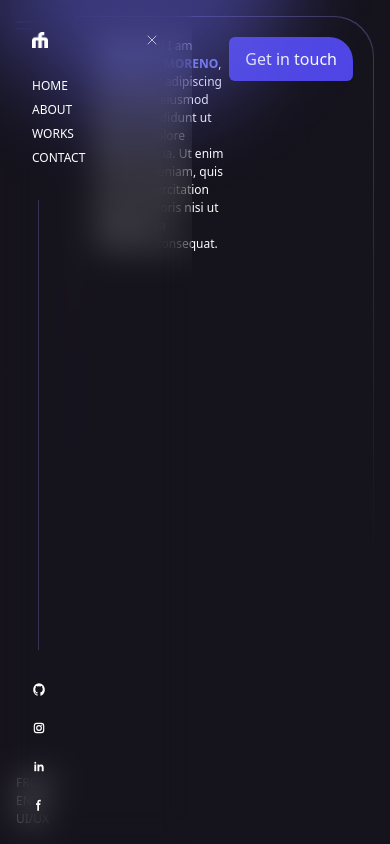
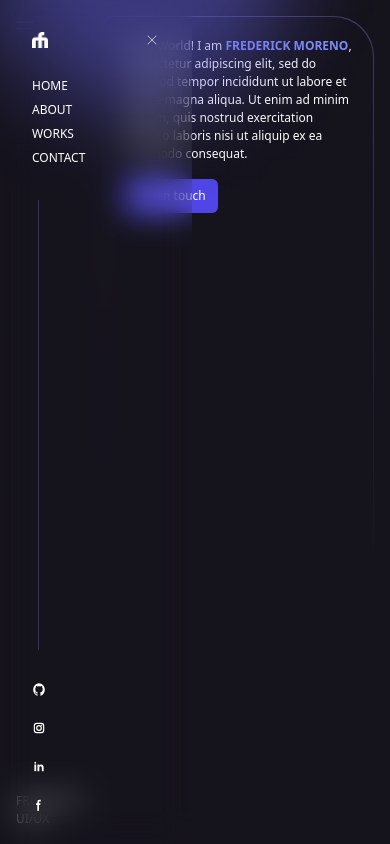
Before and after one commit to fwedwicc/FM-Portfolio, a React (Vite) app in the folder fm-portfolio/: page / in a window 390 px wide. Both pictures are taken after a click on the button 18 px from the left and 18 px from the top of the page. Built offline with nearby package versions, Linux system fonts and the light colour scheme.

Commit message:
Modified the responsivess in the hero section

```diff
--- a/fm-portfolio/src/components/Button.jsx
+++ b/fm-portfolio/src/components/Button.jsx
@@ -1,7 +1,7 @@
 import React from "react";
 
 const Button = ({ text, styles }) => (
-  <button type="button" className={`py-2.5 px-4 rounded-md bg-indigo-600 text-white font-medium ${styles}`}>
+  <button type="button" className={`lg:py-2.5 lg:px-4 py-2 px-3 rounded-md bg-indigo-600 text-white text-[12px] lg:text-[16px] font-medium ${styles}`}>
     {text}
   </button>
 );
--- a/fm-portfolio/src/components/Hero.jsx
+++ b/fm-portfolio/src/components/Hero.jsx
@@ -15,12 +15,12 @@ const Hero = () => {
         <div className='rounded-md rounded-tr-[2.5rem] h-full p-[1px] bg-border-gradient'>
           <div className='rounded-md rounded-tr-[2.5rem] h-full p-5 bg-[#15131C]'>
             {/* Top side */}
-            <div className='grid grid-cols-2'>
+            <div className='grid lg:grid-cols-2 grid-cols-1 lg:space-y-0 space-y-4'>
               <div>
                 <p className='text-white'>Hello World! I am <span className='font-semibold text-indigo-400'>FREDERICK MORENO</span>, consectetur adipiscing elit, sed do eiusmod tempor incididunt ut labore et dolore magna aliqua. Ut enim ad minim veniam, quis nostrud exercitation ullamco laboris nisi ut aliquip ex ea commodo consequat.</p>
               </div>
-              <div className='flex justify-end items-start'>
-                <Button text={'Get in touch'} styles={'rounded-tr-[1.5rem]'}></Button>
+              <div className='flex lg:justify-end lg:items-start'>
+                <Button text={'Get in touch'} styles={'sm:rounded-tr-[1.5rem]'}></Button>
               </div>
             </div>
             {/* Bottom Side */}
--- a/fm-portfolio/src/components/Sidebar.jsx
+++ b/fm-portfolio/src/components/Sidebar.jsx
@@ -5,34 +5,52 @@ import { Socials, navLinks } from '../constants';
 const Sidebar = () => {
   const [isOpen, setIsOpen] = useState(false);
 
+  const toggleSidebar = () => setIsOpen(!isOpen);
+
   return (
     <>
+      <ToggleButton onClick={toggleSidebar} />
+      <aside
+        className={`fixed lg:flex w-[12rem] h-screen flex-col py-8 px-8 backdrop-blur-lg lg:bg-transparent justify-between z-10 transform transition-all duration-500 ease-in-out ${isOpen ? 'translate-x-0 visible flex' : '-translate-x-full invisible flex'
+          } lg:translate-x-0 lg:visible flex`}
+      >
+        <div className="flex flex-col space-y-7 flex-grow">
+          <HeaderLogo onClick={toggleSidebar} />
+          <NavLinks />
+        </div>
+        <div className="border-l-[1px] lg:ml-[10px] ml-[6px] border-[#373357] h-full my-8"></div>
+        <SocialLinks />
+      </aside>
+    </>
+  );
+};
+
+const ToggleButton = ({ onClick }) => (
   <button
     className="lg:hidden fixed z-10 pl-[0.8rem] pt-[0.8rem] text-white hover:text-indigo-500 transition duration-300 ease-in-out"
-        onClick={() => setIsOpen(!isOpen)}
+    onClick={onClick}
   >
-        <svg xmlns="http://www.w3.org/2000/svg" fill="none" viewBox="0 0 24 24" strokeWidth={1} stroke="currentColor" className="size-6">
+    <svg xmlns="http://www.w3.org/2000/svg" fill="none" viewBox="0 0 24 24" strokeWidth={1} stroke="currentColor" className="w-6 h-6">
       <path strokeLinecap="round" strokeLinejoin="round" d="M3.75 9h16.5m-16.5 6.75h16.5" />
     </svg>
   </button>
-      <aside
-        className={`fixed lg:flex w-[12rem] h-screen flex-col py-8 px-8 backdrop-blur-lg lg:bg-transparent justify-between z-10 transform transition-all duration-500 ease-in-out ${
-          isOpen ? 'translate-x-0 visible flex' : '-translate-x-full invisible'
-        } lg:translate-x-0 lg:visible`}
-      >
-        {/* Top Side / Logo & Navigations */}
-        <div className="space-y-7">
+);
+
+const HeaderLogo = ({ onClick }) => (
   <div className="flex justify-between items-center">
     <img src={logo} alt="FM-logo" className="lg:w-[1.5rem] lg:h-[1.5rem] w-[1rem] h-[1rem]" />
     <button
       className="lg:hidden text-white hover:text-indigo-500 transition duration-300 ease-in-out"
-              onClick={() => setIsOpen(!isOpen)}
+      onClick={onClick}
     >
-              <svg xmlns="http://www.w3.org/2000/svg" fill="none" viewBox="0 0 24 24" strokeWidth={1} stroke="currentColor" className="size-4">
-                <path strokeLinecap="round" strokeLinejoin="round" d="M6 18 18 6M6 6l12 12" />
+      <svg xmlns="http://www.w3.org/2000/svg" fill="none" viewBox="0 0 24 24" strokeWidth={1} stroke="currentColor" className="w-4 h-4">
+        <path strokeLinecap="round" strokeLinejoin="round" d="M6 18L18 6M6 6l12 12" />
       </svg>
     </button>
   </div>
+);
+
+const NavLinks = () => (
   <ul className="text-white text-sm uppercase space-y-1">
     {navLinks.map((nav, index) => (
       <li key={index}>
@@ -42,20 +60,16 @@ const Sidebar = () => {
       </li>
     ))}
   </ul>
-        </div>
-        {/* Vertical Divider */}
-        <div className="border-l-[1px] lg:ml-[10px] ml-[6px] border-[#373357] h-full my-8"></div>
-        {/* Bottom Side / Socials */}
-        <div className="flex flex-col gap-6">
+);
+
+const SocialLinks = () => (
+  <div className="flex flex-col gap-6 mt-auto">
     {Socials.map((social, index) => (
       <a key={index} href={social.link} target="_blank" rel="noopener noreferrer">
-              <img src={social.icon} alt="social-icon" className="lg:w-[1.3rem] lg:h-[1.3rem] h-[0.9rem] w-[0.9rem]" />
+        <img src={social.icon} alt="social-icon" className="lg:w-[1.3rem] lg:h-[1.3rem] w-[0.9rem] h-[0.9rem]" />
       </a>
     ))}
   </div>
-      </aside>
-    </>
 );
-};
 
 export default Sidebar;
--- a/fm-portfolio/src/index.css
+++ b/fm-portfolio/src/index.css
@@ -15,7 +15,7 @@
   .nav-link {
     @apply items-center cursor-pointer flex w-32 lg:text-[16px] text-[12px];
     &:hover {
-      @apply  font-bold gap-3;
+      @apply gap-3;
     }
   }
   .nav-link:before {
```
Lines whose indentation alone changed are shown as unchanged.
